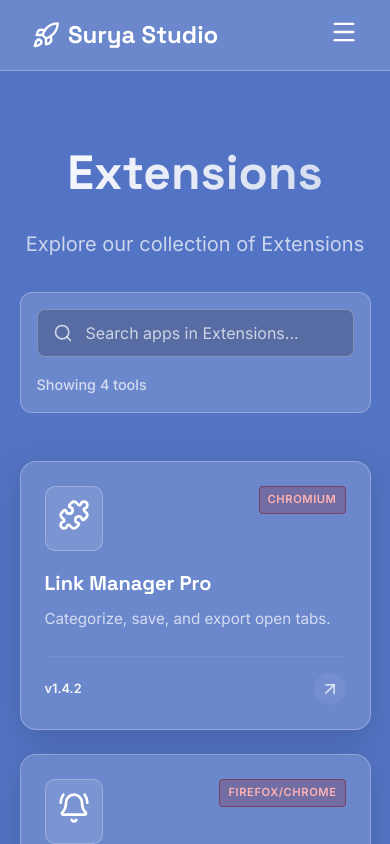
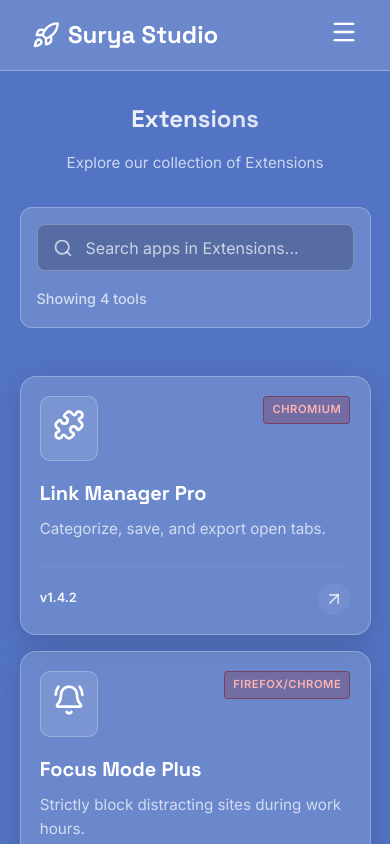
Before and after one commit to suryakantamangaraj/apps, a React (Vite) app: page /extensions in a window 390 px wide. Shown: the top 844 px of the page. Built offline with nearby package versions, Linux system fonts and the light colour scheme.

Commit message:
feat: complete robust mobile responsiveness CSS pass for all viewports

```diff
--- a/src/App.css
+++ b/src/App.css
@@ -212,6 +212,16 @@
   justify-content: flex-start;
   padding: 6rem 5% 2rem 5%;
   position: relative;
+}
+
+.hero-section {
+  justify-content: center;
+  padding: 2rem 5%;
+}
+
+.footer-snap-section {
+  justify-content: space-between;
+  padding: 0;
 }
 
 .hero {
@@ -822,3 +832,110 @@
 .privacy-content strong {
   color: var(--white);
 }
+
+/* -------------------------------------- */
+/* Global Responsive Mobile Overrides     */
+/* -------------------------------------- */
+
+@media (max-width: 768px) {
+
+  /* Layout Spacing */
+  .page-container {
+    padding: 2rem 5%;
+  }
+
+  .snap-section {
+    padding: 3rem 5% 1rem 5%;
+  }
+
+  /* Hero Architecture */
+  .hero h1 {
+    font-size: 2.2rem;
+    line-height: 1.2;
+    margin-bottom: 1rem;
+  }
+
+  .hero p {
+    font-size: 1.05rem;
+    line-height: 1.5;
+    margin-bottom: 2rem;
+  }
+
+  .btn-primary {
+    padding: 0.6rem 1.2rem;
+    font-size: 0.95rem;
+  }
+
+  /* Typography & Titles */
+  .page-title {
+    font-size: 1.8rem;
+    line-height: 1.3;
+  }
+
+  .page-subtitle {
+    font-size: 0.95rem;
+    margin-top: 0.5rem;
+  }
+
+  .page-header {
+    margin-bottom: 2rem;
+  }
+
+  /* Section Spacing Fixes */
+  .category-section {
+    margin-bottom: 3rem;
+  }
+
+  /* Bento Grids */
+  .grid-layout {
+    grid-template-columns: 1fr;
+    gap: 1.5rem;
+  }
+
+  .bento-grid {
+    grid-template-columns: 1fr;
+    gap: 1rem;
+  }
+
+  /* App Cards */
+  .glass-card {
+    padding: 1.5rem;
+  }
+
+  .app-card {
+    padding: 1.2rem;
+  }
+
+  /* Marquee Shrink */
+  .marquee-card {
+    width: 250px;
+  }
+
+  /* Search Bar */
+  .filter-bar {
+    flex-direction: column;
+    align-items: stretch;
+  }
+
+  .search-input-wrapper {
+    min-width: 100%;
+  }
+}
+
+@media (max-width: 480px) {
+  .hero h1 {
+    font-size: 1.8rem;
+  }
+
+  .page-title {
+    font-size: 1.5rem;
+  }
+
+  .marquee-card {
+    width: 220px;
+  }
+
+  .snap-section {
+    padding: 2.5rem 5% 1rem 5%;
+  }
+}
--- a/src/components/CategoryPreview.jsx
+++ b/src/components/CategoryPreview.jsx
@@ -9,7 +9,7 @@ const CategoryPreview = ({ title, description, appsArray, linkTo }) => {
                 <TypingHeading
                     text={title}
                     className="page-title title-gradient"
-                    style={{ fontSize: '2.5rem', margin: 0 }}
+                    style={{ margin: 0 }}
                 />
                 <p className="page-subtitle" style={{ margin: '0', maxWidth: '800px', marginTop: '1rem' }}>{description}</p>
             </div>
--- a/src/pages/Home.jsx
+++ b/src/pages/Home.jsx
@@ -37,7 +37,7 @@ const Home = () => {
 
     return (
         <div className="home-snapper">
-            <div className="snap-section" style={{ justifyContent: 'center', padding: '2rem 5%' }}>
+            <div className="snap-section hero-section">
                 <Hero />
             </div>
 
@@ -77,7 +77,7 @@ const Home = () => {
                 />
             </div>
 
-            <div className="snap-section" style={{ padding: 0, justifyContent: 'space-between' }}>
+            <div className="snap-section footer-snap-section">
                 <div style={{ flex: 1, display: 'flex', flexDirection: 'column', justifyContent: 'center' }}>
                     <FeaturedMarquee />
                 </div>
```
